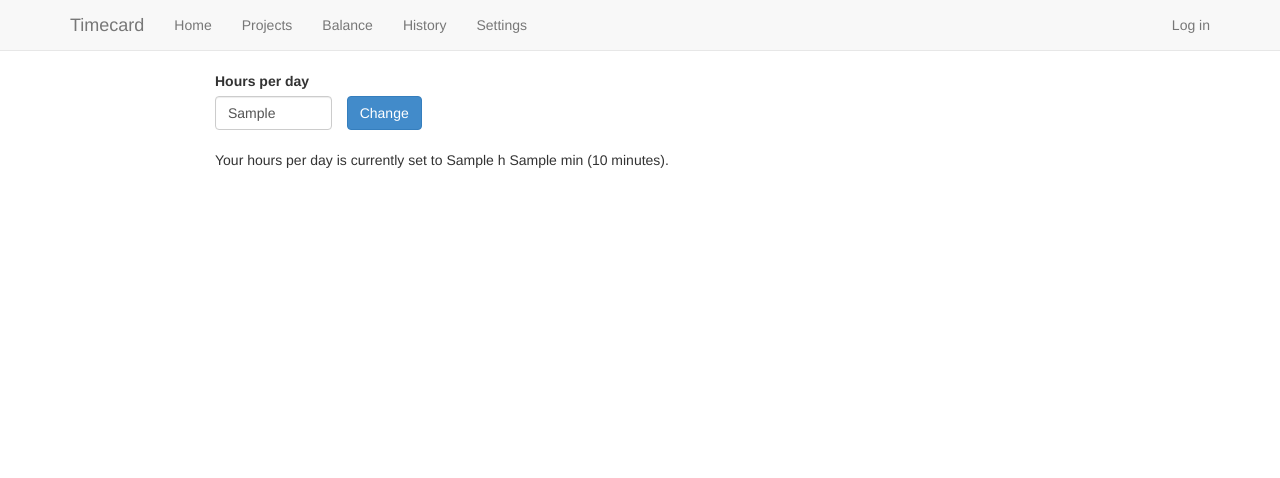
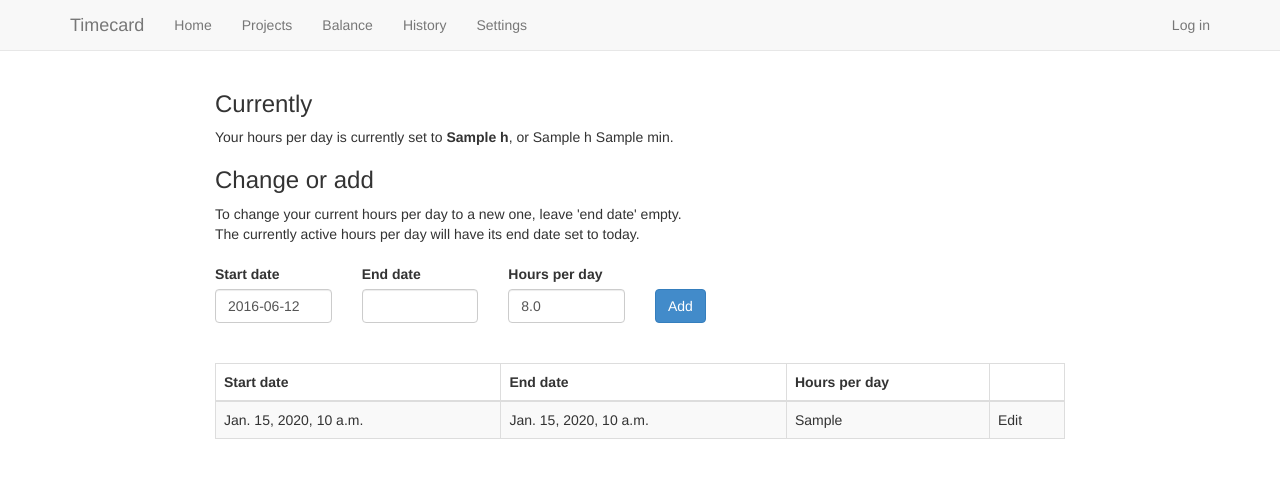
Before and after one commit to virtalas/timecard, a Django app: template card/templates/card/user/settings.html in a window 1280 px wide. Shown: the top 478 px of the page. Run offline with Django 3.2, Linux system fonts and the light colour scheme; the template is opened without the code that fills it: most values are stand-ins (such as "Sample title", 1, 10 or a date in 2020); some libraries are stand-ins or nearby versions.

Commit message:
added start and end dates for hours per day

```diff
--- a/card/templates/card/balance/index.html
+++ b/card/templates/card/balance/index.html
@@ -71,8 +71,8 @@
             <td>balance:</td>
             <td></td>
             <td></td>
-            {% with total=work_days_hours|get_item:work_date %}
-            <td style="min-width: 50px; text-align: right;">{{total|subtract:hours_per_day}}</td>
+            {% with total=work_days_hours|get_item:work_date hours=hours_per_day|get_item:work_date %}
+            <td style="min-width: 50px; text-align: right;">{{total|subtract:hours}}</td>
             {% endwith %}
           </tr>
         </table>
--- a/card/templates/card/user/settings.html
+++ b/card/templates/card/user/settings.html
@@ -1,18 +1,71 @@
 {% extends 'card/base.html' %}
 
 {% block content %}
-  <form action="{% url 'card:change_settings' %}" method="post">
+
+  <h3>Currently</h3>
+  Your hours per day is currently set to <b>{{current_hours_per_day}} h</b>, or {{full_hours}} h {{leftover_minutes}} min.
+
+  <h3>Change or add</h3>
+  To change your current hours per day to a new one, leave 'end date' empty.<br>
+  The currently active hours per day will have its end date set to today.
+  <br><br>
+
+  <form action="{% url 'card:new_hours_per_day' %}" method="post">
     {% csrf_token %}
-    <label for="hours_per_day">Hours per day</label>
     <div class="row">
       <div class="col-xs-2">
-        <input class="form-control" type="text" value="{{hours_per_day}}" name="hours_per_day"/>
+        <label>Start date</label>
       </div>
-      <button class="btn btn-primary" type="submit">Change</button>
+      <div class="col-xs-2">
+        <label>End date</label>
+      </div>
+      <div class="col-xs-2">
+        <label>Hours per day</label>
+      </div>
+    </div>
+    <div class="row">
+      <div class="col-xs-2">
+        <input type="text" name="start_date" value="{% now 'Y-m-d' %}" class="form-control">
+      </div>
+      <div class="col-xs-2">
+        <input type="text" name="end_date" value="" class="form-control">
+      </div>
+      <div class="col-xs-2">
+        <input type="text" name="hours" value="8.0" class="form-control">
+      </div>
+      <div class="col-xs-2">
+        <button class="btn btn-primary" type="submit">Add</button>
+      </div>
     </div>
   </form>
 
-  <br>
-  Your hours per day is currently set to {{full_hours}} h {{leftover_minutes}} min ({{minutes_per_day}} minutes).
+  <br><br>
+
+  <table class="table table-striped table-bordered">
+    <thead>
+      <tr>
+        <th>Start date</th>
+        <th>End date</th>
+        <th>Hours per day</th>
+        <th></th>
+      </tr>
+    </thead>
+    <tbody>
+      {% for minute in minutes %}
+        <tr>
+          <td>{{minute.start_date}}</td>
+          <td>
+            {% if minute.end_date == None %}
+              Currently active
+            {% else %}
+              {{minute.end_date}}
+            {% endif %}
+          </td>
+          <td>{{minute.hours_per_day}}</td>
+          <td>Edit</td>
+        </tr>
+      {% endfor %}
+    </tbody>
+  </table>
 
 {% endblock %}
--- a/card/urls.py
+++ b/card/urls.py
@@ -30,6 +30,7 @@ urlpatterns = [
     url(r'^register/$', views.user.register_show, name='register_show'),
     url(r'^register/user/$', views.user.register_user, name='register'),
     url(r'^logout/$', views.user.logout_user, name='logout'),
+
     url(r'^settings/$', views.user.settings, name='settings'),
-    url(r'^settings/change/$', views.user.change_settings, name='change_settings'),
+    url(r'^settings/new/$', views.user.new_hours_per_day, name='new_hours_per_day'),
 ]
--- a/card/views/home.py
+++ b/card/views/home.py
@@ -36,7 +36,7 @@ def index(request):
             seconds_of_work += work.seconds_of_work()
 
         minutes_of_work = int(seconds_of_work / 60)
-        minutes_per_day = Minutes.objects.minutes_per_day(user_id)
+        minutes_per_day = Minutes.objects.current_minutes_per_day(user_id)
 
         # Is today's balance positive or negative
         if minutes_per_day - minutes_of_work < 0:
```
Also changed, not shown: card/models.py (+20 -4 lines), card/views/balance.py (+8 -6 lines), card/views/user.py (+32 -12 lines), 5 other files.
